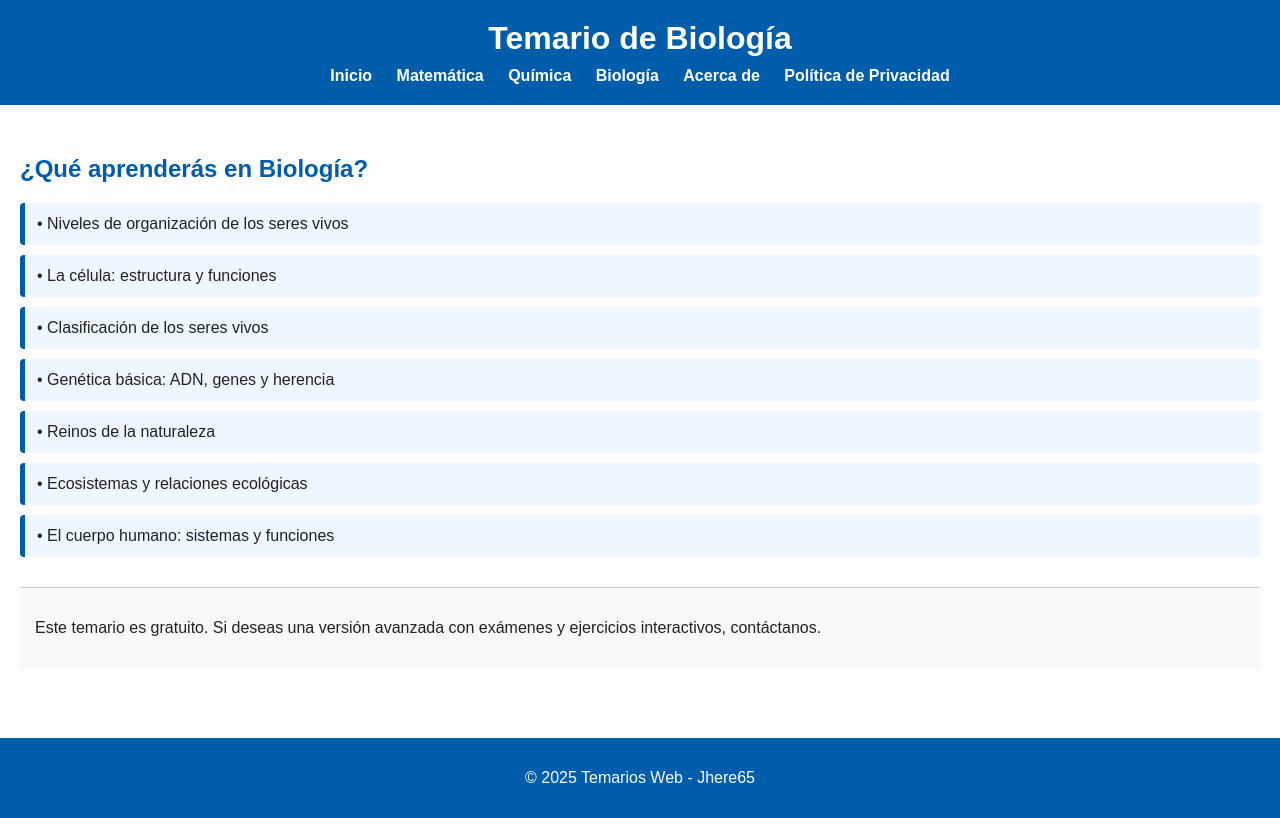
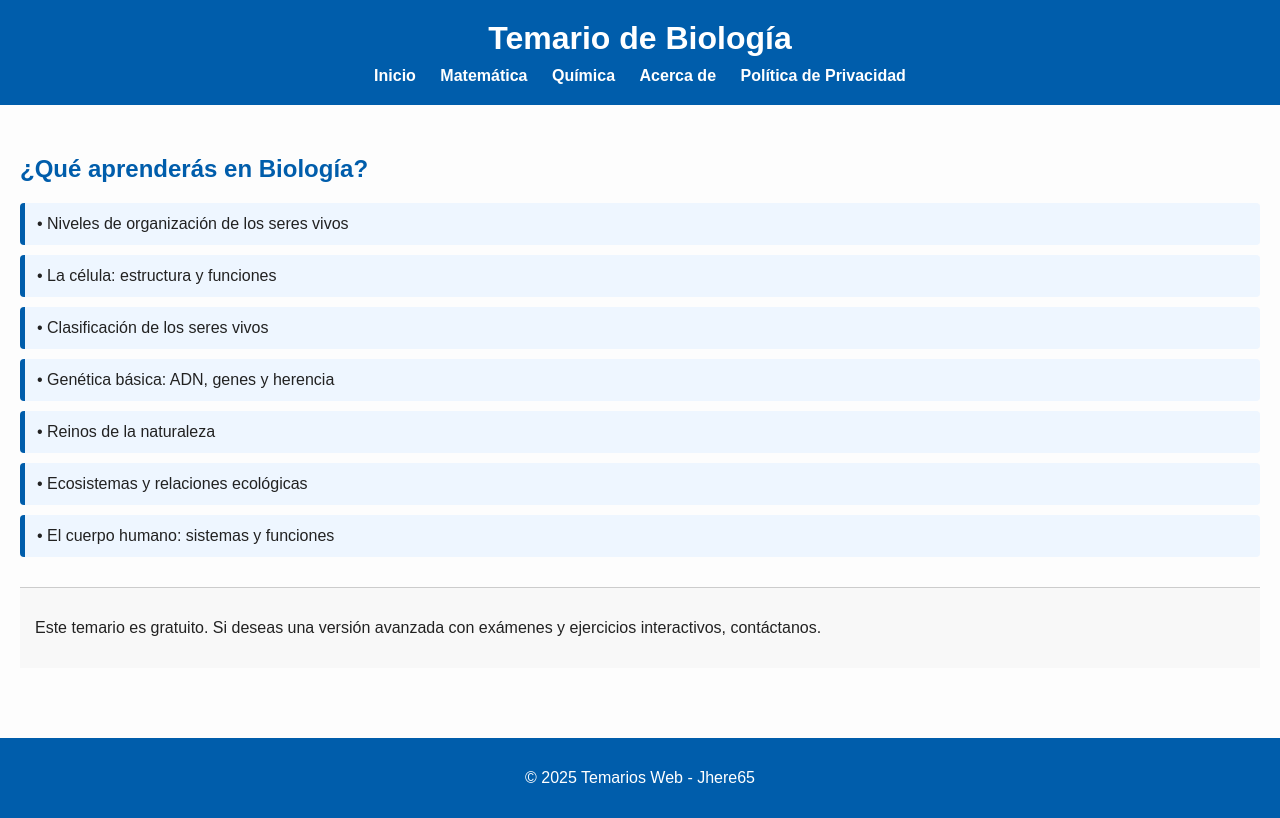
Before and after one commit to jhere65/temarios-web, a plain HTML site: page temario-biologia.html in a window 1280 px wide. Drawn offline with Linux system fonts and the light colour scheme.

Commit message:
Update temario-biologia.html

```diff
--- a/temario-biologia.html
+++ b/temario-biologia.html
@@ -13,7 +13,6 @@
     <a href="index.html">Inicio</a>
     <a href="temario-matematica.html">Matemática</a>
     <a href="temario-quimica.html">Química</a>
-    <a href="temario-biologia.html">Biología</a>
     <a href="acerca-de.html">Acerca de</a>
     <a href="politica-privacidad.html">Política de Privacidad</a>
     </nav>
```
